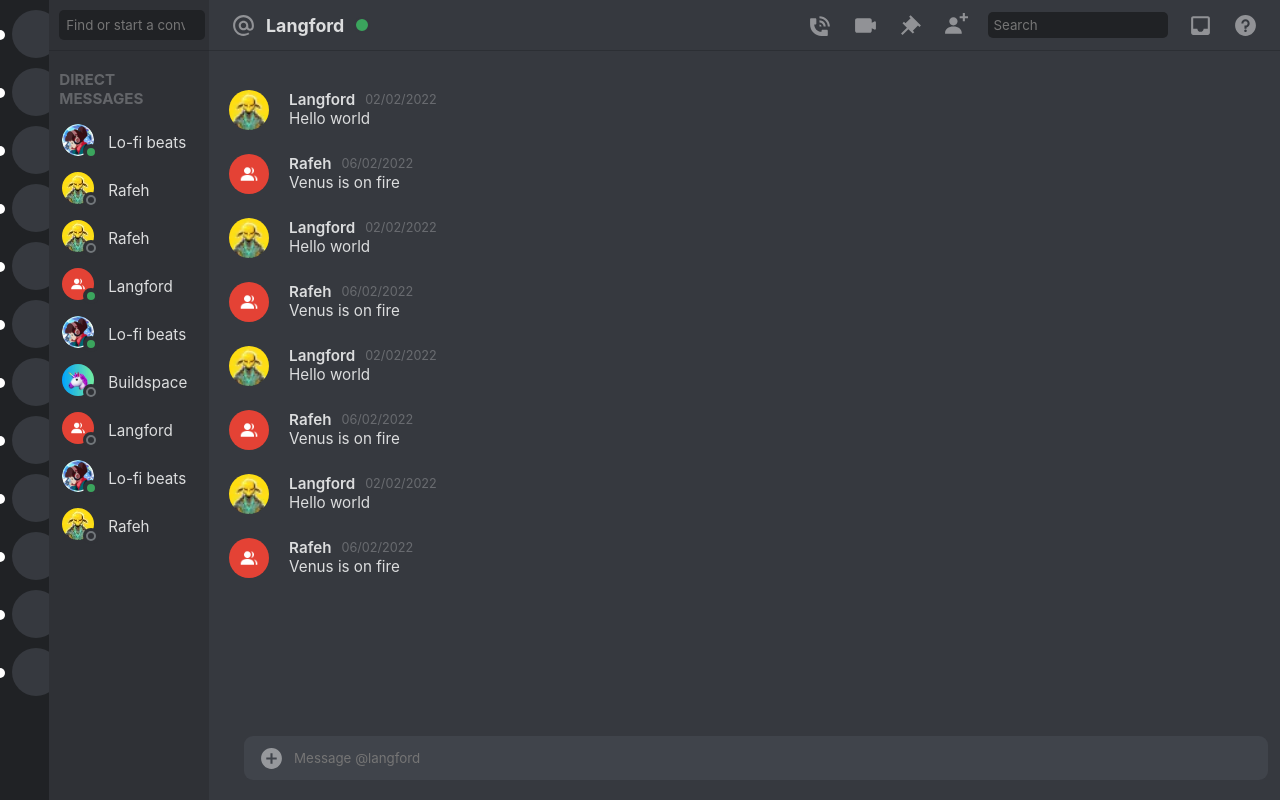
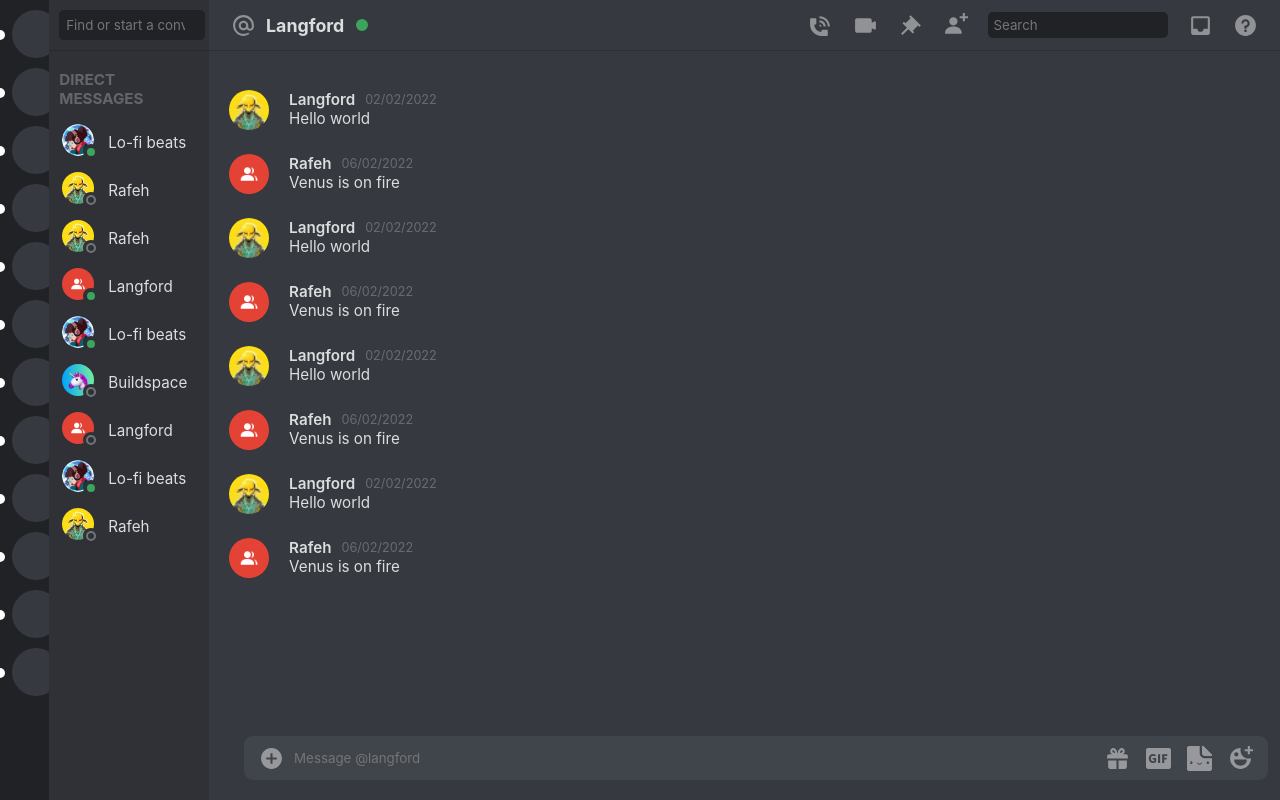
Before and after one commit to langf00rd/discord-clone, a React (Create React App) app: page / in a window 1280 px wide. Built offline with nearby package versions, Linux system fonts and the light colour scheme.

Commit message:
displayed icons

```diff
--- a/src/pages/Home.jsx
+++ b/src/pages/Home.jsx
@@ -13,6 +13,10 @@
 import inbox from '../assets/icons/inbox.svg'
 import phone from '../assets/icons/phone.svg'
 import help from '../assets/icons/help.svg'
+import gift from '../assets/icons/gift.svg'
+import gif from '../assets/icons/gif.svg'
+import sticker from '../assets/icons/sticker.svg'
+import smiley from '../assets/icons/smiley.svg'
 
 const Home = () => {
     const inputPlaceholder = 'Message @langford'
@@ -98,6 +102,14 @@
                         <div className="chat-input-wrapper">
                             <img src={plusFilled} className='svg' />
                             <textarea type="text" className="input-box" placeholder={inputPlaceholder} ></textarea>
+                            <div className="space-20"></div>
+                            <img src={gift} className='svg' />
+                            <div className="space-20"></div>
+                            <img src={gif} className='svg' />
+                            <div className="space-20"></div>
+                            <img src={sticker} className='svg' />
+                            <div className="space-20"></div>
+                            <img src={smiley} className='svg' />
                         </div>
                     </div>
                 </div>
```
Also changed, not shown: src/assets/icons/smiley.svg (added), src/assets/icons/sticker.svg (added).
